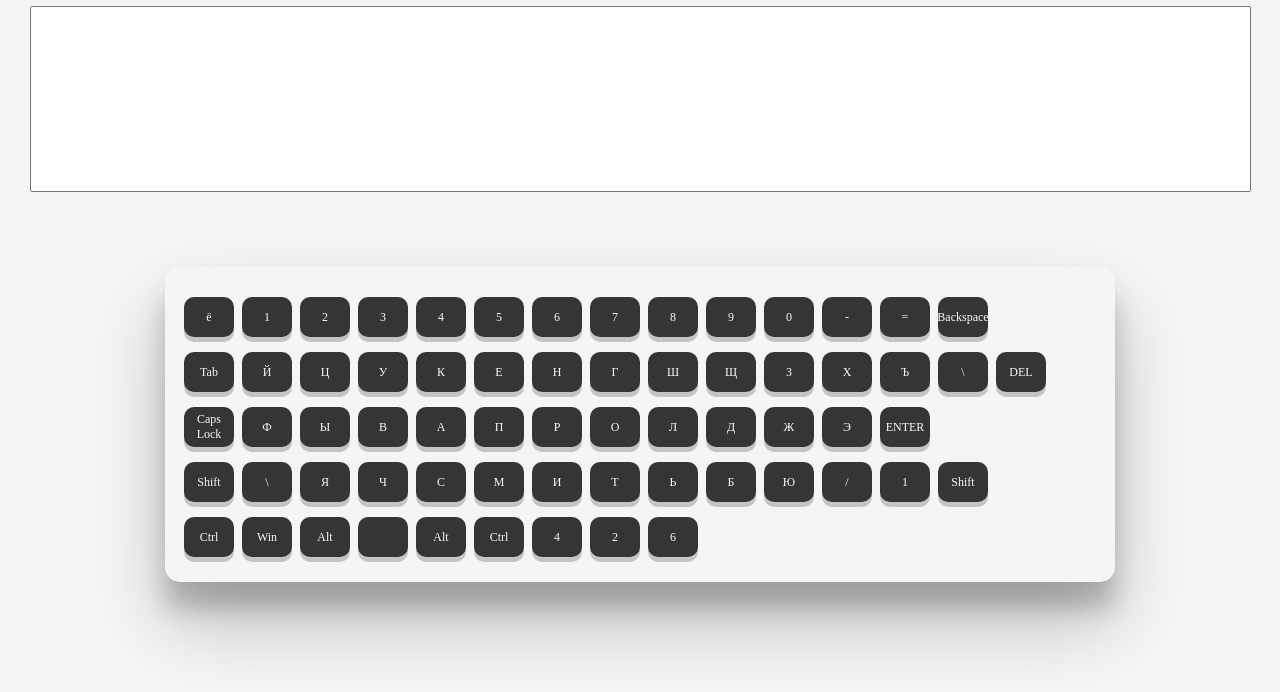
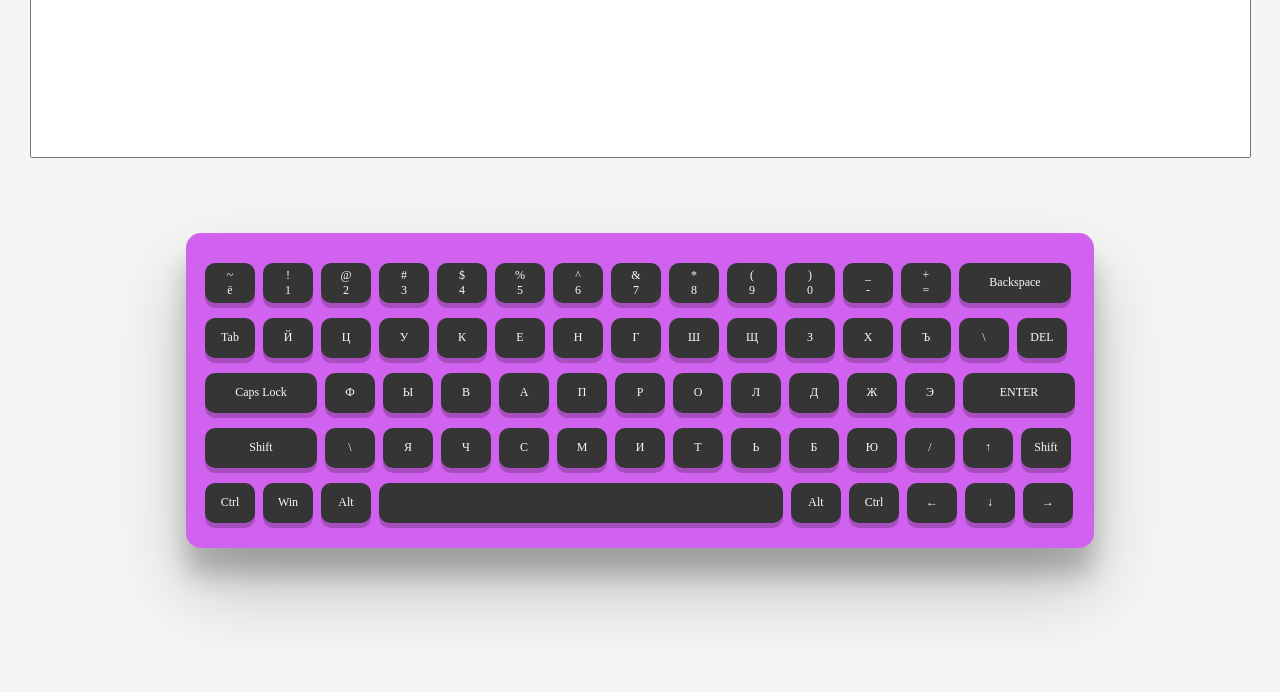
Before and after one commit to Limhill/virtual_keyboard, a website built with webpack: page virtual-keyboard/src/index.html in a window 1280 px wide. Shown: the part 108-800 px from the top of the page. Built offline with nearby package versions, Linux system fonts and the light colour scheme.

Commit message:
feat: HTML-code for keyboard is done

```diff
--- /dev/null
+++ b/virtual-keyboard/src/_constants.js
@@ -0,0 +1,10 @@
+const BODY = document.querySelector('.body');
+const HEADER = document.createElement('h1');
+const TEXTAREA = document.createElement('textarea');
+const WRAPPER = document.createElement('div');
+const KEYBOARD = document.createElement('div');
+const ROW = document.createElement('div');
+const KEYS = document.createElement('div');
+const KEY = document.createElement('div');
+
+export {BODY, HEADER, TEXTAREA, WRAPPER, KEYBOARD, ROW, KEYS, KEY};
--- a/virtual-keyboard/src/index.js
+++ b/virtual-keyboard/src/index.js
@@ -1,16 +1,6 @@
 import "./main.sass";
 import {appendMultipleChildren} from "./_functions";
-
-// Объявляем все необходимые переменные
-const BODY = document.querySelector('.body');
-const HEADER = document.createElement('h1');
-const TEXTAREA = document.createElement('textarea');
-const WRAPPER = document.createElement('div');
-const KEYBOARD = document.createElement('div');
-const ROW = document.createElement('div');
-const KEYS = document.createElement('div');
-const KEY = document.createElement('div');
-const ADDITIONAL_KEY_VALUE = document.createElement('div');
+import {BODY, HEADER, TEXTAREA, WRAPPER, KEYBOARD, ROW, KEYS, KEY} from './_constants';
 
 // Присваиваем классы
 HEADER.className = 'header';
@@ -20,7 +10,6 @@ KEYBOARD.className = 'keyboard';
 ROW.className = 'row';
 KEYS.className = 'keys';
 KEY.className = 'key';
-ADDITIONAL_KEY_VALUE.className = 'key__value_additional';
 
 // Формируем каркас страницы
 BODY.appendChild(WRAPPER);
@@ -50,9 +39,12 @@ let values = [
     ['ё', '1', '2', '3', '4', '5', '6', '7', '8', '9', '0', '-', '=', 'Backspace'],
     ['Tab', 'Й', 'Ц', 'У', 'К', 'Е', 'Н', 'Г', 'Ш', "Щ", "З", "Х", "Ъ", "\\", "DEL"],
     ['Caps Lock', 'Ф', 'Ы', 'В', 'А', 'П', 'Р', 'О', 'Л', 'Д', 'Ж', 'Э', 'ENTER'],
-    ['Shift', '\\', 'Я', 'Ч', 'С', 'М', 'И', 'Т', 'Ь', 'Б', 'Ю', '/', '1', 'Shift'],
-    ['Ctrl', 'Win', 'Alt', ' ', 'Alt', 'Ctrl', '4', '2', '6'],
+    ['Shift', '\\', 'Я', 'Ч', 'С', 'М', 'И', 'Т', 'Ь', 'Б', 'Ю', '/', '↑', 'Shift'],
+    ['Ctrl', 'Win', 'Alt', ' ', 'Alt', 'Ctrl', '←', '↓', '→'],
 ];
+
+//Добавляю значения для кнопок
+let additionalValues = ['~', '!', '@', '#', '$', '%', '^', '&', '*', '(', ')', '_', '+'];
 
 for (let i = 0; i < keysCollection.length; i++) {
     let row = keysCollection[i].querySelectorAll('.key');
@@ -60,3 +52,30 @@ for (let i = 0; i < keysCollection.length; i++) {
         key.textContent = values[i][index];
     })
 }
+
+//В первый ряд добавляю дополнительные значения
+let firstRow = keysCollection[0].querySelectorAll('.key');
+firstRow.forEach((item, index) => {
+    let additionalValue = document.createElement('span');
+    additionalValue.className = 'additional-value';
+    additionalValue.textContent = additionalValues[index];
+    let firstChild = item.firstChild;
+    item.insertBefore(additionalValue, firstChild);
+});
+
+//Устанавливаю длину для кнопок
+let allKeys = document.querySelectorAll('.key');
+let shifts = [];
+allKeys.forEach((item) => {
+    let doubleWidthKeys = ['Caps Lock', 'ENTER', 'Backspace'];
+    if (doubleWidthKeys.includes(item.textContent)) {
+        item.classList.add('key_double-width');
+    }
+    if (item.textContent === 'Shift') {
+       shifts.push(item);
+    }
+    if (item.textContent === ' ') {
+        item.classList.add('key_space');
+    }
+})
+shifts[0].classList.add(('key_double-width'));
--- a/virtual-keyboard/src/sass/base/_base.sass
+++ b/virtual-keyboard/src/sass/base/_base.sass
@@ -8,7 +8,7 @@
   grid-template-columns: 100%
 
 .keyboard
-  background-color: var(--keyboard-bg-color)
+  background-color: #d062ef
   margin: 75px auto
   padding: 20px 10px
   border-radius: 15px
@@ -19,16 +19,12 @@
   box-shadow: 0 27px 24px 0 rgba(0, 0, 0, 0.2), 0 40px 77px 0 rgba(0, 0, 0, 0.22)
 
 .row
-  display: grid
-  grid-template-columns: auto 0.2fr 0.2fr
-  grid-gap: 25px
   padding: 5px
   margin-top: 5px
 
 .keys
   display: flex
   flex-flow: row nowrap
-  justify-content: flex-start
   align-items: center
 
 
@@ -36,7 +32,6 @@
 .wrapper
   display: flex
   flex-direction: column
-  justify-content: center
   align-items: center
   max-width: 1200px
   margin-left: auto
@@ -62,6 +57,10 @@
   padding: 0 2px
   border-radius: 10px
   box-shadow: 0 5px 0 rgba(0, 0, 0, 0.2)
+  &_double-width
+    width: 108px
+  &_space
+    width: 400px
 
 
 .key:hover,
--- a/virtual-keyboard/webpack.config.js
+++ b/virtual-keyboard/webpack.config.js
@@ -6,7 +6,9 @@ module.exports = {
     mode: 'development',
     entry: './src/index.js',
     devServer: {
-        static: './dist',
+        static: {
+            directory: path.resolve(__dirname, './dist'),
+        }
     },
     output: {
         filename: 'main.js',
```
Also changed, not shown: virtual-keyboard/src/_functions.js (+1 -6 lines), virtual-keyboard/src/main.css, 2 other files.
